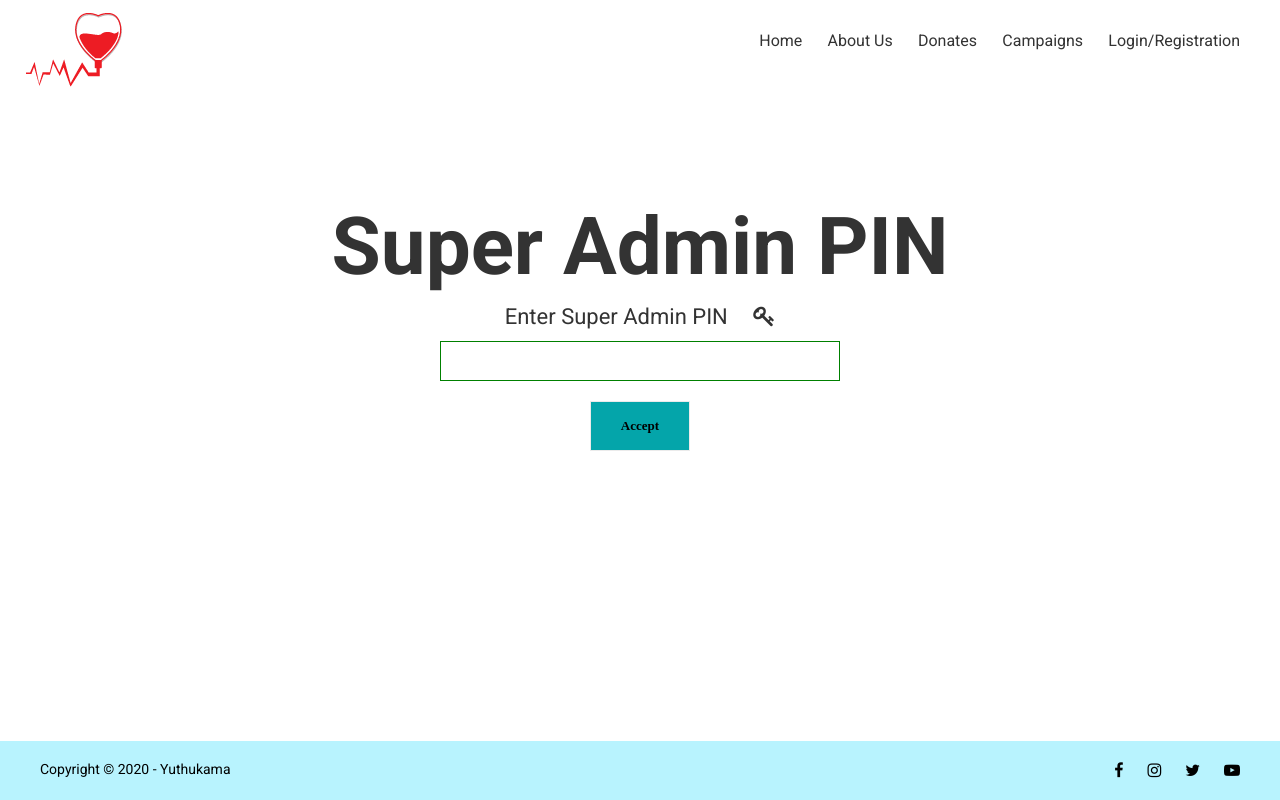
After one commit to madusankanipunajith/blood_bank_management_system_localhost, a PHP site: page /bloodbank/login/application/super_authentication.php in a window 1280 px wide. The commit adds this page. Run offline with PHP 8.4, Linux system fonts and the light colour scheme.

Commit message:
11/06/2020 updates

```diff
--- a/login/admin.php
+++ b/login/admin.php
@@ -48,4 +48,8 @@
 		</div>
 	</center>
 
+	<div style="float: right; width: 200px; margin-right: 50px;">
+		<b><a href="application/super_authentication"><i class="fa fa-key" aria-hidden="true"></i>  Super Admin Login</a></b>
+	</div>
+
 <?php include '../footer.php'; ?>
--- a/login/application/reg_login.php
+++ b/login/application/reg_login.php
@@ -1,6 +1,4 @@
 <?php
-session_start();
-
 if(isset($_SESSION["id-1"]) && isset($_SESSION["loggedin"]) && $_SESSION["loggedin"] === true){
   header("Location: ../../donor/index");
   exit;
--- /dev/null
+++ b/login/application/super_authentication.php
@@ -0,0 +1,32 @@
+<?php
+	require '../header.php';
+$pin_err="";
+	if ($_SERVER["REQUEST_METHOD"] == "GET"){
+		if (isset($_GET['pin'])) {
+			$pin_err= $_GET['pin'];
+		}
+	}
+?>
+
+<body>
+
+<div style="margin-top: 100px;">
+	<center>
+	<h1>Super Admin PIN</h1>
+
+	<form action="super_verify.php" method="post">
+		<div class="form-group <?php echo (!empty($pin_err)) ? 'has-error' : ''; ?>">
+			<label><h2>Enter Super Admin PIN <i class="fa fa-key" aria-hidden="true"></i></h2> </label>
+			<input type="number" name="pin" style="border-color: green;">
+			<span class="help-block"><?php echo $pin_err; ?></span>
+		</div>
+
+		<input type="submit" name="submit" value="Accept">
+	</form>
+
+	</center>
+</div>
+
+
+<?php include '../../footer.php'; ?>
+</body>
--- a/login/super_login.php
+++ b/login/super_login.php
@@ -7,6 +7,11 @@
 	session_start();
     require_once "header.php";
     $nic_err = $password_err = "";
+
+    if (!isset($_SESSION['super'])) {
+        header("Location: ../reg_login");
+    }
+
     if ($_SERVER["REQUEST_METHOD"] == "GET") {
         if (isset($_GET['nic'])) {
             $nic_err= $_GET['nic'];
```
Also changed, not shown: login/application/super_verify.php (added, +24 -0 lines).
